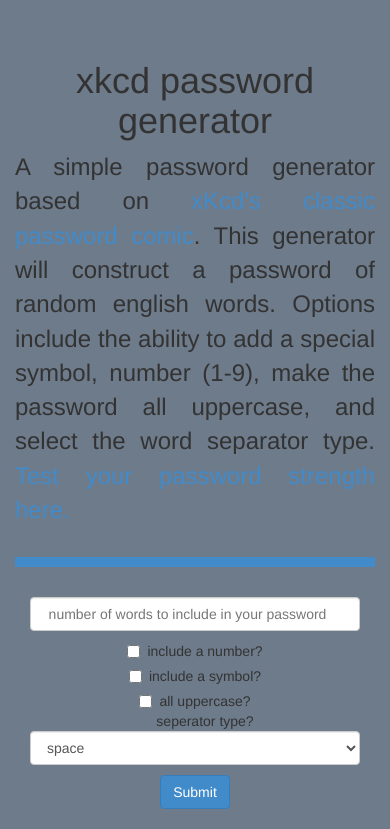
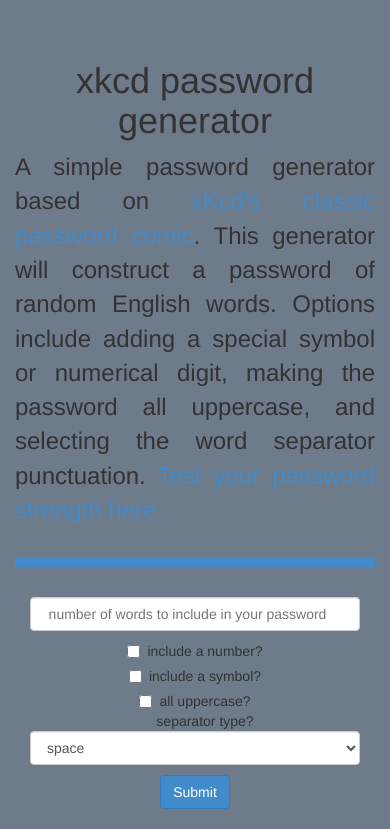
Before and after one commit to mhaw/p2, a PHP site: page / in a window 390 px wide. Shown: the top 829 px of the page. Run offline with PHP 8.4, Linux system fonts and the light colour scheme; some libraries are stand-ins or nearby versions.

Commit message:
updated layout, added comments to logic

```diff
--- a/index.php
+++ b/index.php
@@ -2,109 +2,79 @@
 error_reporting(E_ALL);       # Report Errors, Warnings, and Notices
 ini_set('display_errors', 1); # Display errors on page (instead of a log file)
 ?>
+<!DOCTYPE html>
 
-
-
-<!DOCTYPE html>
 <html lang="en">
 <head>
     <meta charset="utf-8">
     <meta http-equiv="X-UA-Compatible" content="IE=edge">
     <meta name="viewport" content="width=device-width, initial-scale=1">
-    <title>xkcd Password Generator</title>
 
-    <!-- Bootstrap -->
-    <link href="css/bootstrap.min.css" rel="stylesheet">
-
-    <!-- Custom CSS -->
-    <link href="css/style.css" rel="stylesheet">
-
-    <!-- HTML5 Shim and Respond.js IE8 support of HTML5 elements and media queries -->
+    <title>xkcd Password Generator</title><!-- Bootstrap -->
+    <link href="css/bootstrap.min.css" rel="stylesheet" type="text/css"><!-- Custom CSS -->
+    <link href="css/style.css" rel="stylesheet" type="text/css"><!-- HTML5 Shim and Respond.js IE8 support of HTML5 elements and media queries -->
     <!-- WARNING: Respond.js doesn't work if you view the page via file:// -->
     <!--[if lt IE 9]>
       <script src="https://oss.maxcdn.com/html5shiv/3.7.2/html5shiv.min.js"></script>
       <script src="https://oss.maxcdn.com/respond/1.4.2/respond.min.js"></script>
     <![endif]-->
+</head>
 
-  </head>
 <body>
     <div class="container">
-
         <div class="row">
-          <div class="col-sm-3">
-
-  </div>
+            <div class="col-sm-3"></div>
 
             <div class="col-lg-6 text-center">
+                <form role="form" method="post" action="logic.php">
+                    <h1>xkcd password generator</h1>
 
+                    <div class="intro">
+                        <p>A simple password generator based on <a href="http://xkcd.com/936/">xKcd's classic password comic</a>. This generator will construct a password of random English words. Options include adding a special symbol or numerical digit, making the password all uppercase, and selecting the word separator punctuation. <a href="https://howsecureismypassword.net/">Test your password strength here.</a></p>
+                    </div><br>
 
-
-    	<form crole="form" method="POST" action="">
-    		<h1>xkcd password generator</h1>
-          <div class="intro">
-            <p>A simple password generator based on <a href="http://xkcd.com/936/">xKcd's
-            classic password comic</a>. This generator will construct a password of
-            random english words. Options include the ability to add a special symbol,
-            number (1-9), make the password all uppercase, and select the word
-            separator type. <a href="https://howsecureismypassword.net/">
-            Test your password strength here. </a></p>
-          </div>
-          <br>
-          <p class="bg-primary"><?php require('logic.php');?></p>
-          <br>
-
-
+                    <p class="bg-primary"><?php require('logic.php');?></p><br>
                     <input type="number" class="form-control" placeholder="number of words to include in your password" name="number_words"><br>
 
                     <div class="checkbox">
-          <label>
-            <input type="checkbox" name="include_number">
-            include a number?
-          </label>
-        </div>
-        <div class="checkbox">
-          <label>
-            <input type="checkbox" name="include_symbol">
-            include a symbol?
-          </label>
-        </div>
-         <div class="checkbox">
-          <label>
-            <input type="checkbox" name="all_upper">
-            all uppercase?
-          </label>
-        <div class="select">
-          <label>
-            seperator type?
-          </label> <br>
-          <select class="form-control" name="septype">
-            <option value="space">  space</option>
-            <option value="underscore">_ underscore</option>
-            <option value="hypen">- hypen</option>
-          </select>
-
-
+                        <label><input type="checkbox" name="include_number"> include a number?</label>
                     </div>
 
+                    <div class="checkbox">
+                        <label><input type="checkbox" name="include_symbol"> include a symbol?</label>
                     </div>
-			<button type="submit" class="btn btn-primary">Submit</button>
-		</form>
+
+                    <div class="checkbox">
+                        <label><input type="checkbox" name="all_upper"> all uppercase?</label>
+
+                        <div class="select">
+                            <label>separator type?</label><br>
+                            <select class="form-control" name="septype">
+                                <option value="space">
+                                    space
+                                </option>
+
+                                <option value="underscore">
+                                    _ underscore
+                                </option>
+
+                                <option value="hypen">
+                                    - hypen
+                                </option>
+                            </select>
+                        </div>
+                    </div><button type="submit" class="btn btn-primary">Submit</button>
+                </form><br>
                 <br>
-    <br>
-    <a href="http://xkcd.com/936/"><img src="http://imgs.xkcd.com/comics/password_strength.png"></a>
+                <a href="http://xkcd.com/936/"><img src="http://imgs.xkcd.com/comics/password_strength.png" alt="xkcd comic"></a>
+            </div>
 
-
+            <div class="col-sm-3"></div>
         </div>
-  <div class="col-sm-3">
-
-
-
-  </div>
-  </div>
-  	</div>
-    <!-- jQuery (necessary for Bootstrap's JavaScript plugins) -->
-    <script src="https://ajax.googleapis.com/ajax/libs/jquery/1.11.1/jquery.min.js"></script>
-    <!-- Include all compiled plugins (below), or include individual files as needed -->
-    <script src="js/bootstrap.min.js"></script>
+    </div><!-- jQuery (necessary for Bootstrap's JavaScript plugins) -->
+    <script src="https://ajax.googleapis.com/ajax/libs/jquery/1.11.1/jquery.min.js" type="text/javascript">
+</script><!-- Include all compiled plugins (below), or include individual files as needed -->
+    <script src="js/bootstrap.min.js" type="text/javascript">
+</script>
 </body>
 </html>
--- a/logic.php
+++ b/logic.php
@@ -53,10 +53,12 @@ ini_set('display_errors', 1); # Display errors on page (instead of a log file)
 }
 else $num = '';
 
-	if($numwords > 20) {
+//check for number entry between 1 and 20
+if($numwords < 1 || $numwords > 20) {
 	echo "Please enter a number between 1 and 20";
 } else {
-
+	//if number is valid proceed to pull random words, insert symbols and number
+	//if requested and concatenate final password
 	for ($i=0; $i < $numwords; $i++) {
 		$rand_num = rand(0, count($words)-1);
 		$pass_words[$i] = rtrim($words[$rand_num]);
@@ -72,7 +74,4 @@ ini_set('display_errors', 1); # Display errors on page (instead of a log file)
 
 }
 
-
-
-
 ?>
```
Lines whose indentation alone changed are shown as unchanged.
